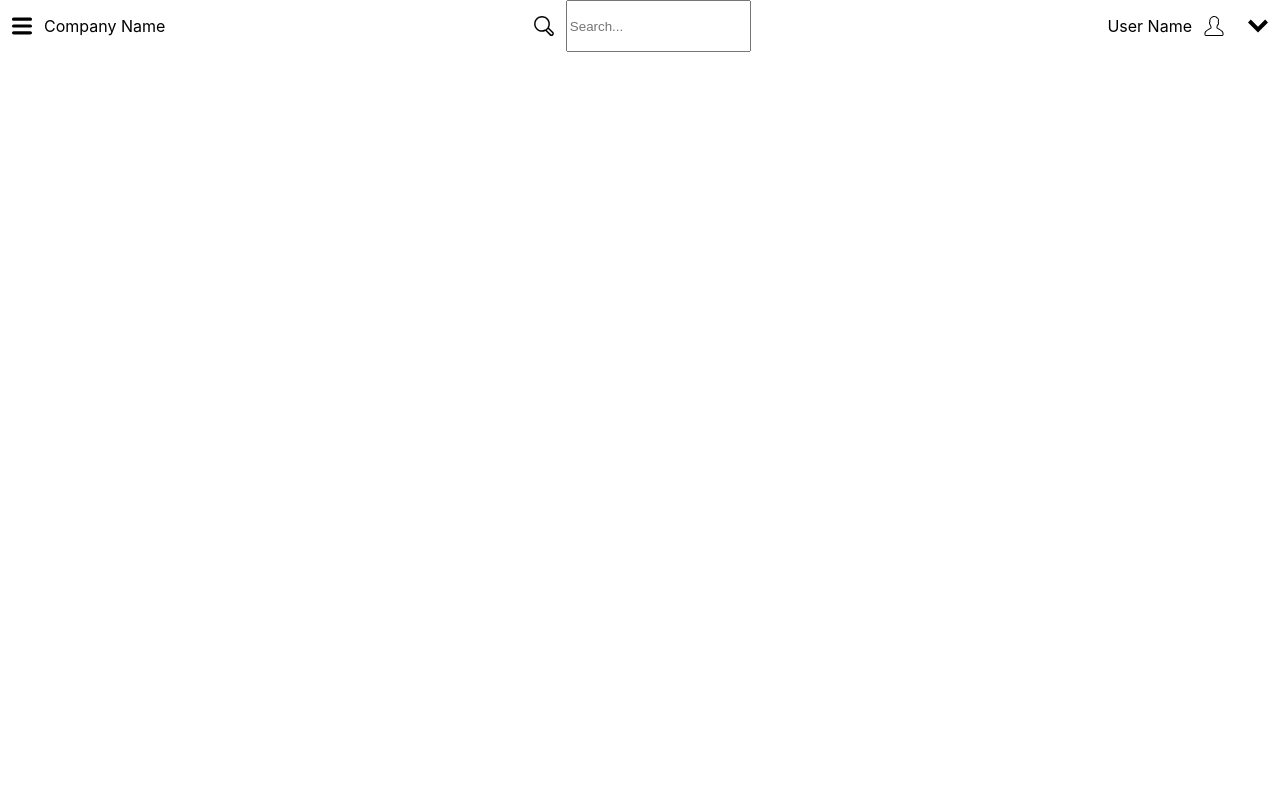
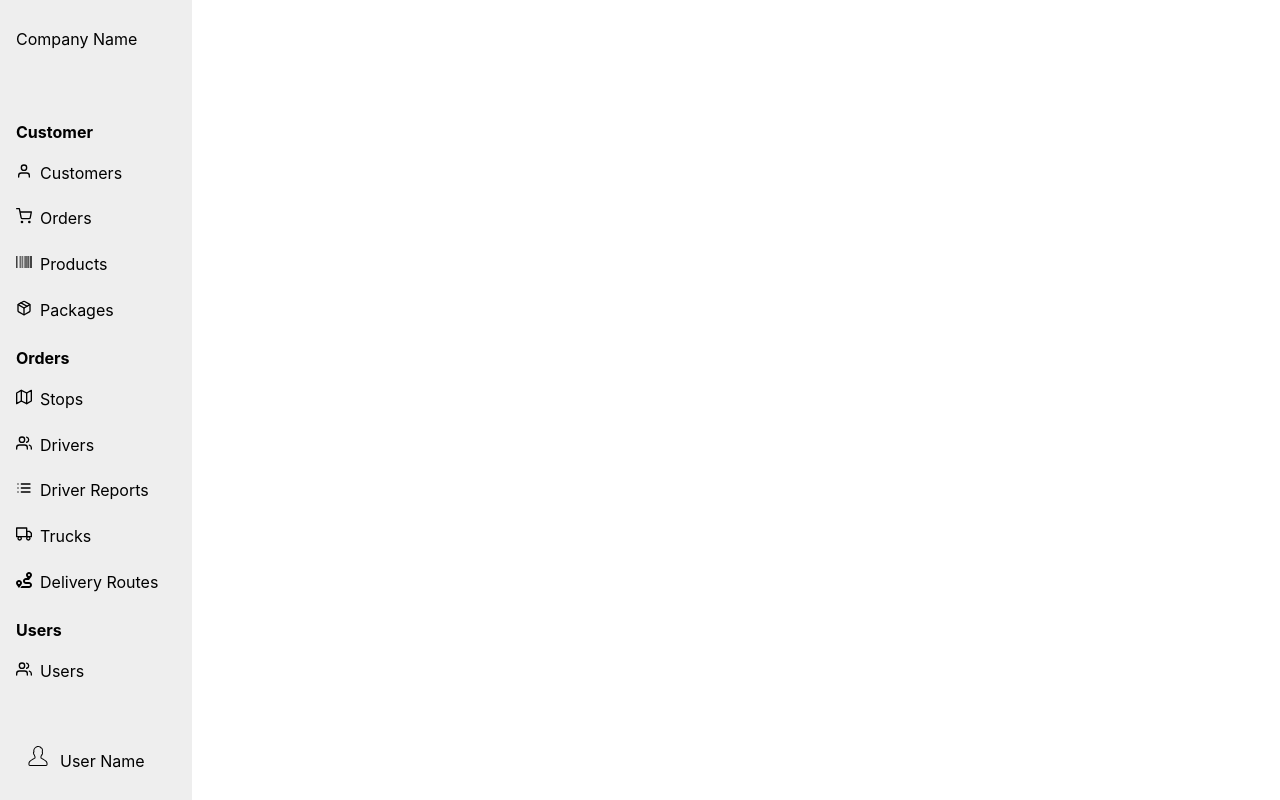
Before and after one commit to minnecoder/delivery-dashboard, a React (Create React App) app: page /dashboard in a window 1280 px wide. Built offline with nearby package versions, Linux system fonts and the light colour scheme.

Commit message:
Removed TopBar and Finished SideBar

```diff
--- a/src/components/Dashboard.js
+++ b/src/components/Dashboard.js
@@ -1,12 +1,11 @@
 import React from 'react';
-import TopBar from './TopBar';
-// import SideBar from './SideBar';
+import SideBar from './SideBar';
 
 export default function Dashboard() {
   return (
     <div>
-      <TopBar />
-      {/* <SideBar /> */}
+
+      <SideBar />
     </div>
   );
 }
--- a/src/components/SideBar.js
+++ b/src/components/SideBar.js
@@ -14,16 +14,19 @@ import {
   FaRoute,
   FaBarcode,
 } from 'react-icons/fa';
+import user from '../images/user.svg';
 
 export default function SideBar() {
   return (
     <SideBarMain>
+      <CompanyLink to="/">
+        <p>Company Name</p>
+      </CompanyLink>
+      <SideBarCenter>
         <SideBarSection>
           <SectionTitle>Customer</SectionTitle>
-
           <SideBarLink to="/customers">
             <span>
-            {' '}
               <FiUser />
             </span>
             Customers
@@ -69,10 +72,13 @@ export default function SideBar() {
           <SideBarLink to="/users">
             <span><FiUsers /></span>
             Users
-
           </SideBarLink>
         </SideBarSection>
-
+      </SideBarCenter>
+      <User>
+        <UserImage src={user} alt="user icon" />
+        <UserLink to="/user"><p>User Name</p></UserLink>
+      </User>
     </SideBarMain>
   );
 }
@@ -80,9 +86,13 @@ export default function SideBar() {
 const SideBarLink = styled(Link)`
 text-decoration: none;
 color: black;
-padding: .25rem 0;
+padding: .8rem 0;
 span{
     padding-right: .5rem;
+}
+&:hover{
+  background-color: white;
+  border-radius: 10px;
 }
 `;
 
@@ -97,14 +107,47 @@ font-weight: bold;
 `;
 
 const SideBarMain = styled.div`
-height: 100%
+display: flex;
+flex-direction: column;
+justify-content: space-between;
+height: 100%;
 width: 10rem;
 position: fixed;
 top: 0;
 left: 0;
 bottom: 0;
 overflow-x: hidden;
-background-color: lightgray;
-padding: 3rem 1rem 0 1rem;
+padding: 0 1rem;
+background-color: #eee;
+`;
 
+const UserImage = styled.img`
+margin-top: 1.5rem;
+padding: 0 .75rem;
+height: 1.25rem;
+width: 1.25rem;
 `;
+
+const User = styled.div`
+display: flex;
+`;
+
+const SideBarCenter = styled.div``;
+
+const CompanyLink = styled(Link)`
+text-decoration: none;
+color: black;
+padding: .8rem 0;
+span{
+    padding-right: .5rem;
+}
+`;
+
+const UserLink = styled(Link)`
+text-decoration: none;
+color: black;
+padding: .8rem 0;
+span{
+    padding-right: .5rem;
+}
+`;
--- a/src/components/TopBar.js
+++ /dev/null
@@ -1,61 +0,0 @@
-import React from 'react';
-import { Link } from 'react-router-dom';
-import styled from 'styled-components';
-import downArrow from '../images/down-arrow.svg';
-import user from '../images/user.svg';
-import menu from '../images/menu.svg';
-import search from '../images/search.svg';
-
-export default function TopBar() {
-  return (
-    <TopBarMain>
-      <LeftSection>
-
-        <TopBarImage src={menu} alt="hamburger menu icon" />
-        <TopBarLink to="/">
-          <p>Company Name</p>
-        </TopBarLink>
-      </LeftSection>
-      <SearchSection>
-        <TopBarImage src={search} alt="search icon" />
-        <input type="search" name="" id="" placeholder="Search..." />
-      </SearchSection>
-      <UserSection>
-        <TopBarLink to="/user"><p>User Name</p></TopBarLink>
-
-        <TopBarImage src={user} alt="user icon" />
-        <TopBarImage src={downArrow} alt="chevron down" />
-      </UserSection>
-    </TopBarMain>
-  );
-}
-
-const TopBarMain = styled.div`
-display: flex;
-// background-color: lightgray;
-justify-content: space-between;
-`;
-
-const LeftSection = styled.div`
-display: flex;
-`;
-
-const SearchSection = styled.div`
-display: flex;
-`;
-
-const UserSection = styled.div`
-display: flex;
-`;
-
-const TopBarImage = styled.img`
-margin-top: 1rem;
-padding: 0 .75rem;
-height: 1.25rem;
-width: 1.25rem;
-`;
-
-const TopBarLink = styled(Link)`
-text-decoration: none;
-color: black;
-`;
```
Lines whose indentation alone changed are shown as unchanged.
